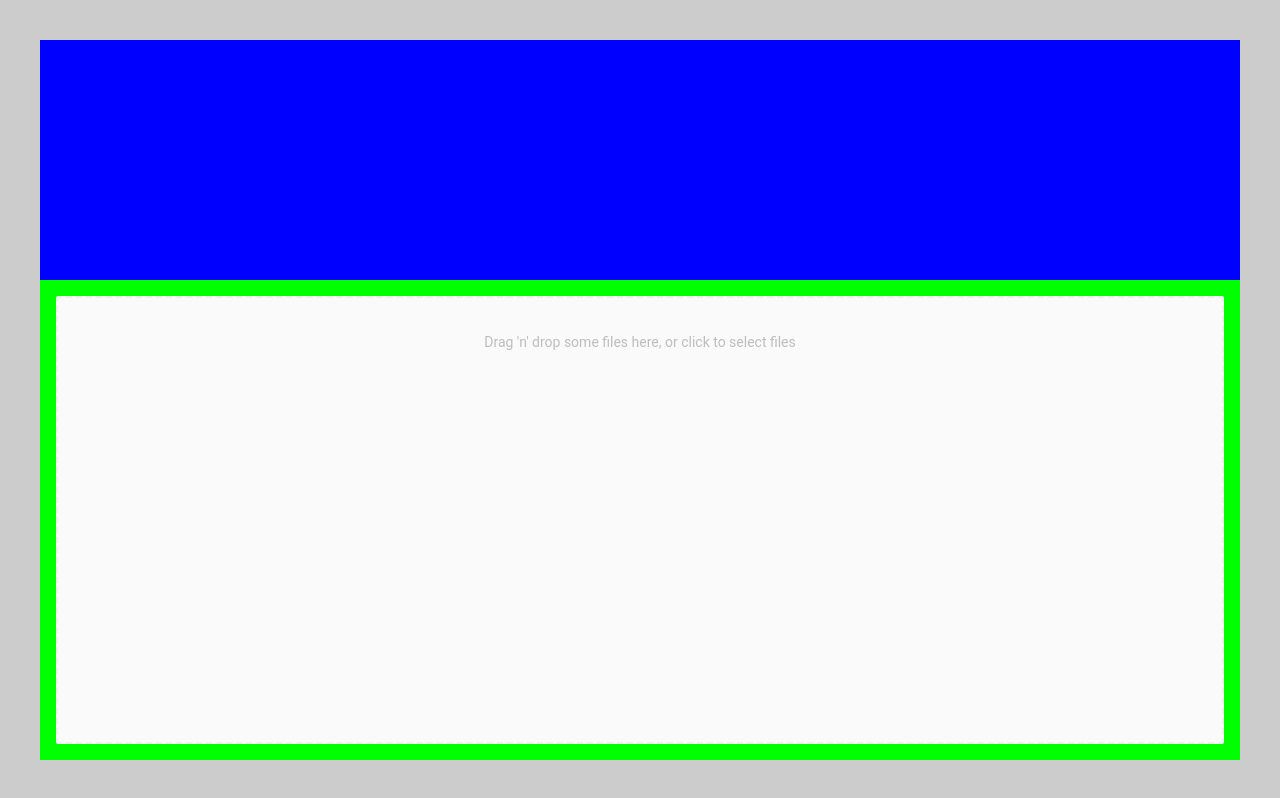
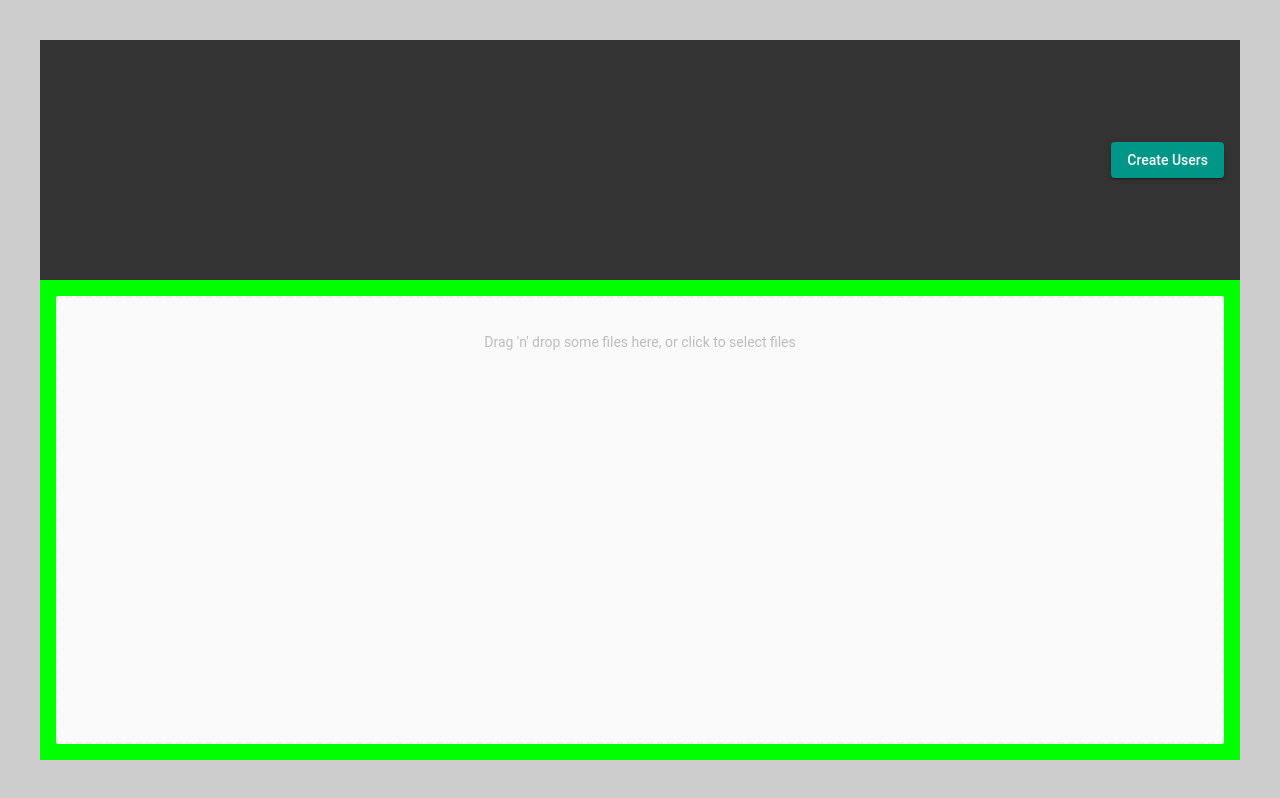
Before and after one commit to not-dev/box-user-register, a React (Create React App) app: page / in a window 1280 px wide. Built offline with nearby package versions, Linux system fonts and the light colour scheme.

Commit message:
add menu

```diff
--- a/src/contents/Menu.tsx
+++ b/src/contents/Menu.tsx
@@ -1,34 +1,31 @@
+import { Button } from '@material-ui/core'
 import { createStyles, makeStyles, styled, Theme } from '@material-ui/core/styles'
 import React from 'react'
 
-const Wrapper = styled('div')({
-  display: 'flex',
-  flexDirection: 'column'
-})
+const ExButton = styled(Button)(({ theme }) => ({
+  margin: theme.spacing(1)
+}))
 
 const useStyles = makeStyles((theme:Theme) => createStyles({
   root: {
-    width: '100vw',
-    height: '100vh',
-    backgroundColor: '#ccc',
-    padding: theme.spacing(5)
-  },
-  menu: {
-    backgroundColor: '#0000ff',
-    height: 240
-  },
-  dropzone: {
-    backgroundColor: '#00ff00',
-    flex: 1
+    backgroundColor: '#333',
+    padding: theme.spacing(1),
+    flex: 1,
+    display: 'flex',
+    alignItems: 'center',
+    justifyContent: 'flex-end'
   }
 }))
 
 const Menu:React.FC = () => {
   const classes = useStyles()
-  console.log(classes, Wrapper)
 
   return (
-    <div></div>
+    <div className={classes.root}>
+      <ExButton variant='contained' color='primary'>
+        Create Users
+      </ExButton>
+    </div>
   )
 }
 
```
